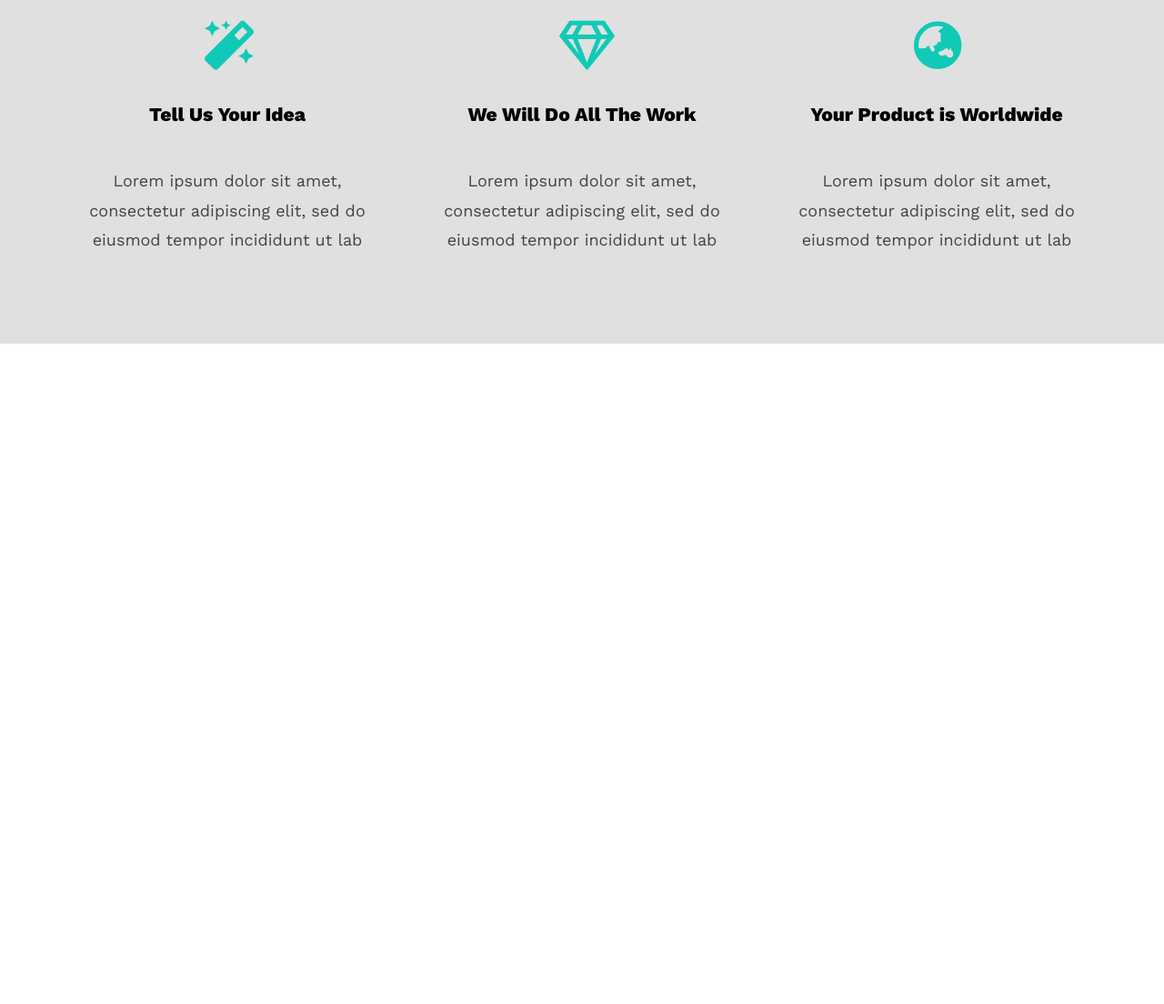
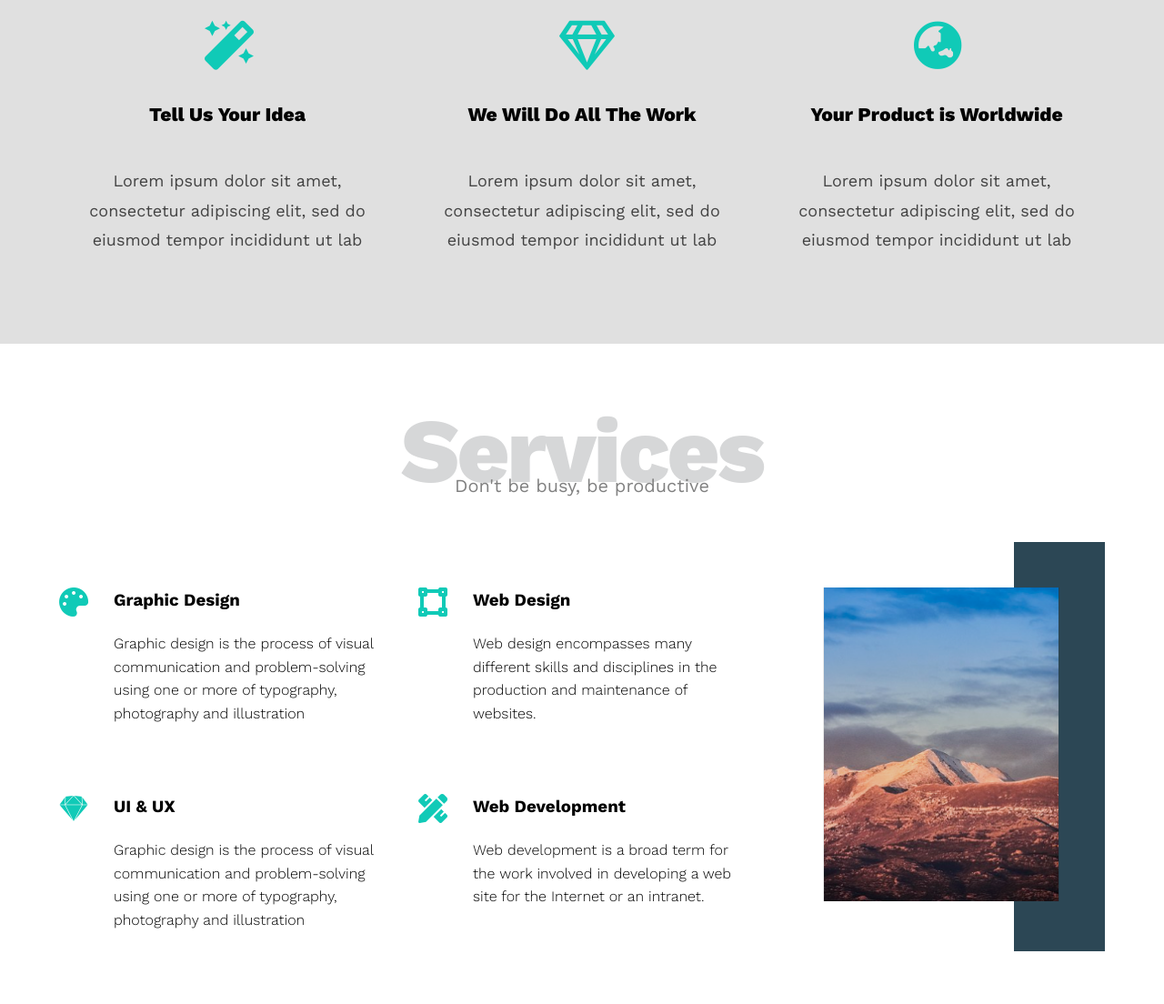
Before and after one commit to Zak-najjar/T-1, a plain HTML site: page index.html in a window 1280 px wide. Shown: the part 857-1961 px from the top of the page at 91% size. Before the commit the page ends 1235 px from the top, so only its background shows below. Drawn offline with nearby package versions, Linux system fonts and the light colour scheme.

Commit message:
V:7-8 services
4 hours

```diff
--- a/CSS/main.css
+++ b/CSS/main.css
@@ -20,20 +20,46 @@ body  {
   width: 556px;
 }
 }
+@media (max-width: 767px) {
+.special-heading {
+  font-size: 60px !important;
+}
+.special-heading + p {
+  margin-top: -17px !important;
+  font-size: 15px !important;
+}
+.services-content {
+  flex-direction: column;
+  align-items: center;
+}
+.sers {
+  flex-direction: column;
+  text-align: center;
+}
+.sers i {
+  text-align: center;
+}
 
+}
 @media (min-width: 768px) {
 .container {
   width: 748px;
 }
 }
-
 @media (min-width: 992px) {
 .container {
   width: 970px;
 }
 
 }
-
+@media (max-width:1199px) {
+  .services-content {
+    justify-content: space-evenly !important;
+  }
+  .services-content .col:nth-child(3) {
+    display: none;
+  }
+}
 @media (min-width: 1200px) {
 .container {
   width: 1180px;
@@ -201,3 +227,74 @@ a:hover {
   opacity: .7;
   line-height: 1.8;
 }
+
+
+.services .container {
+  display: block;
+}
+
+.special-heading {
+  color: rgba(214,215,216,255);
+  font-size: 100px;
+  font-weight: 800;
+  text-align: center;
+  letter-spacing: -3px;
+  margin: 0;
+}
+
+.special-heading + p {
+  font-size: 20px;
+  color: gray;
+  margin: -30px 0 0;
+  text-align: center;
+}
+
+
+
+.services {
+  padding-top: 60px;
+  padding-bottom: 60px;
+}
+.services-content {
+  display: flex;
+  justify-content: space-between;
+  margin-top: 100px;
+}
+.services-content .col {
+  width: 360px;
+}
+.sers  {
+  display: flex;
+  margin-bottom: 60px;
+}
+.sers i {
+  flex-basis: 60px;
+  color: var(--main-color);
+}
+.sers .text {
+  font-weight: 300;
+  line-height: 1.6;
+  flex: 1;
+}
+.sers h3 {
+  margin-top: 0;
+}
+.col .image {
+  position: relative;
+  text-align: center;
+}
+
+.col .image img {
+  width: 260px;
+}
+
+.col .image::before {
+  position: absolute;
+  content: "";
+  right: 0;
+  transform: translateY(-50px);
+  background-color: var(--secondary-color);
+  width: 100px;
+  height: 450px;
+  z-index: -1;
+}
--- a/index.html
+++ b/index.html
@@ -57,5 +57,51 @@
       </div>
     </div>
   </div>
+      <!-- End Feature -->
+  <div class="services">
+    <div class="container">
+      <h2 class="special-heading">Services</h2>
+      <p>Don't be busy, be productive</p>
+      <div class="services-content">
+        <div class="col">
+          <div class="sers">
+            <i class="fas fa-palette fa-2x"></i>
+            <div class="text">
+              <h3>Graphic Design</h3>
+              <p>Graphic design is the process of visual communication and problem-solving using one or more of typography, photography and illustration</p>
+            </div>
+          </div>
+          <div class="sers">
+            <i class="fab fa-sketch fa-2x"></i>
+            <div class="text">
+              <h3>UI & UX</h3>
+              <p>Graphic design is the process of visual communication and problem-solving using one or more of typography, photography and illustration</p>
+            </div>
+          </div>
+        </div>
+        <div class="col">
+          <div class="sers">
+            <i class="fas fa-vector-square fa-2x"></i>
+            <div class="text">
+              <h3>Web Design</h3>
+              <p>Web design encompasses many different skills and disciplines in the production and maintenance of websites.</p>
+            </div>
+          </div>
+          <div class="sers">
+            <i class="fas fa-pencil-ruler fa-2x"></i>
+            <div class="text">
+              <h3>Web Development</h3>
+              <p>Web development is a broad term for the work involved in developing a web site for the Internet or an intranet.</p>
+            </div>
+          </div>
+        </div>
+        <div class="col">
+          <div class="image">
+            <img src="imgs/nature.png" alt="nature">
+          </div>
+        </div>
+      </div>
+    </div>
+  </div>
 </body>
 </html>
```
Also changed, not shown: imgs/nature.png (added).
